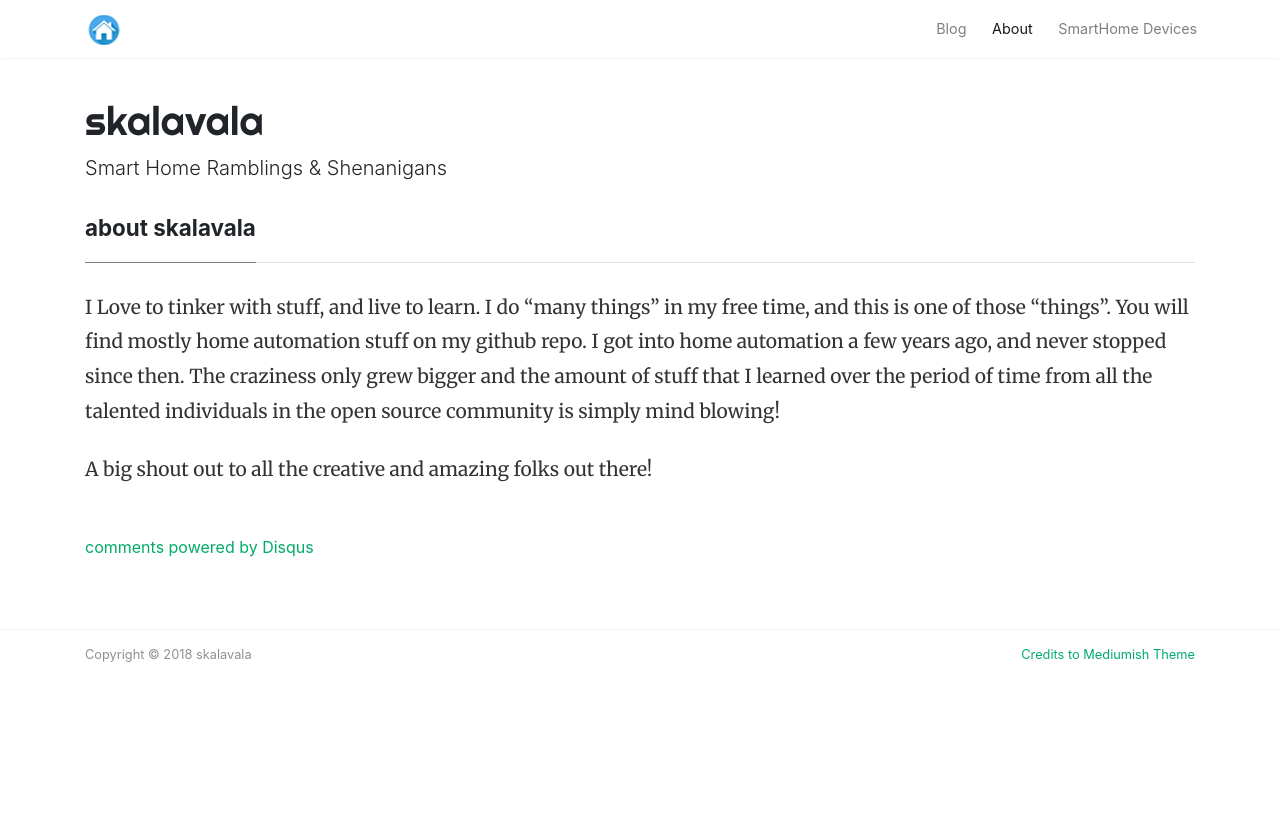
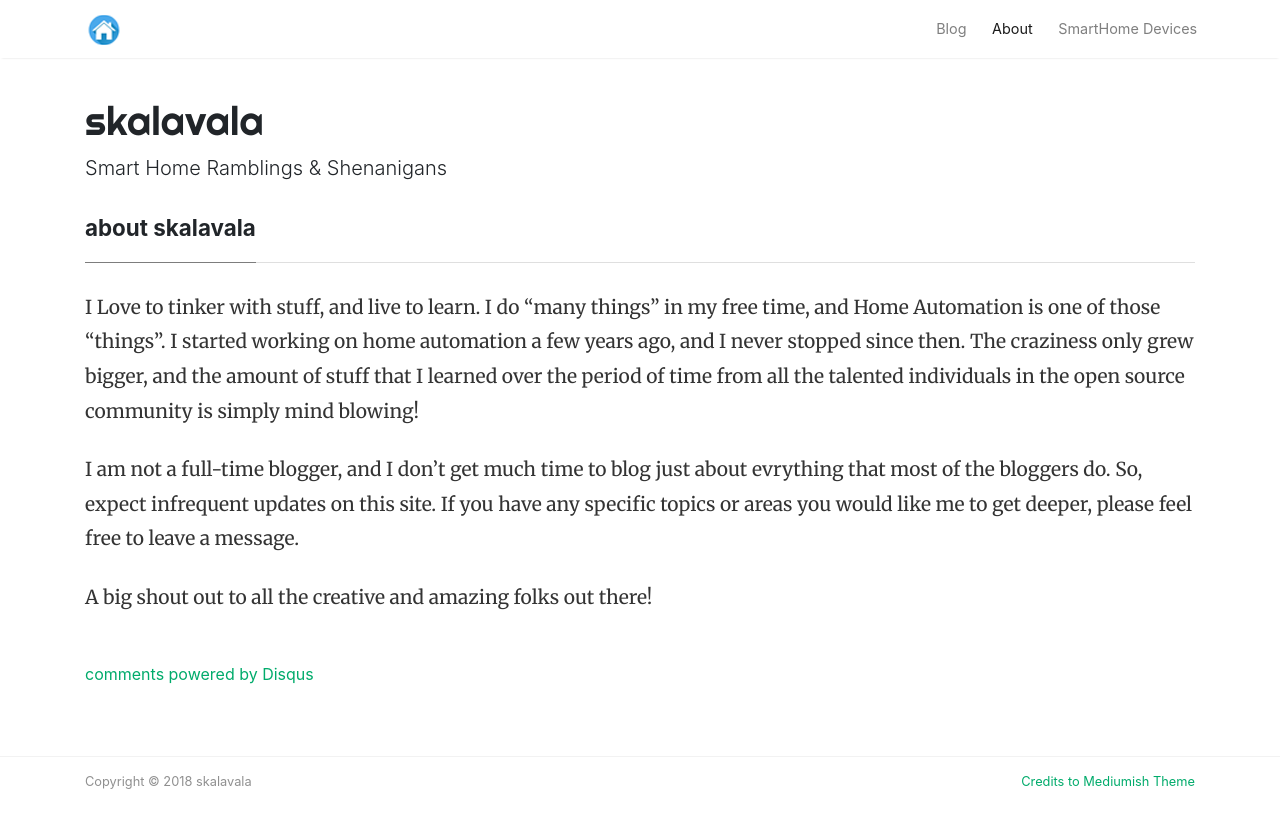
Before and after one commit to skalavala/skalavala.github.io, a Jekyll site: the page built from about.md, in a window 1280 px wide. Shown: the top 828 px of the page. Built offline with Jekyll 4.4.1, drawn with Linux system fonts in a browser that asks for light colours; nearby versions of some CDN libraries; comment, search, counter and statistics services are not loaded.

Commit message:
Update about.md

```diff
--- a/about.md
+++ b/about.md
@@ -4,6 +4,8 @@
 comments: true
 ---
 
-I Love to tinker with stuff, and live to learn. I do "many things" in my free time, and this is one of those "things". You will find mostly  home automation stuff on my github repo. I got into home automation a few years ago, and never stopped since then. The craziness only grew bigger and the amount of stuff that I learned over the period of time from all the talented individuals in the open source community is simply mind blowing!
+I Love to tinker with stuff, and live to learn. I do "many things" in my free time, and Home Automation is one of those "things". I started working on home automation a few years ago, and I never stopped since then. The craziness only grew bigger, and the amount of stuff that I learned over the period of time from all the talented individuals in the open source community is simply mind blowing!
+
+I am not a full-time blogger, and I don't get much time to blog just about evrything that most of the bloggers do. So, expect infrequent updates on this site. If you have any specific topics or areas you would like me to get deeper, please feel free to leave a message.
 
 A big shout out to all the creative and amazing folks out there!
```
